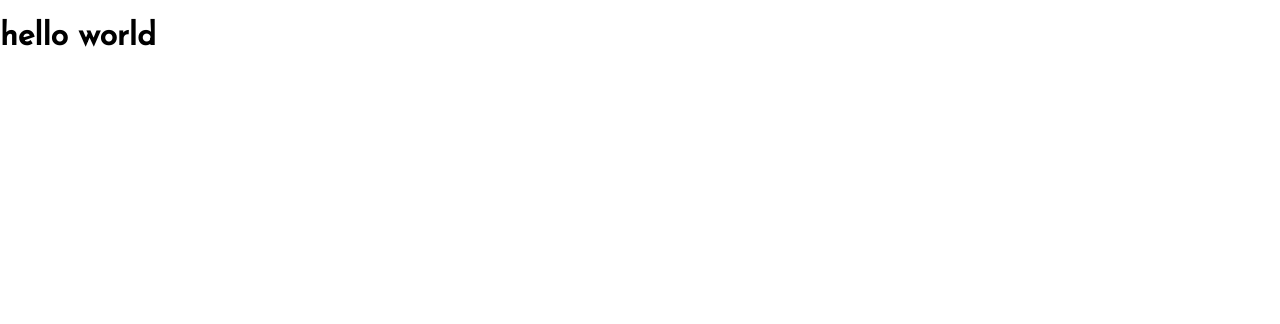
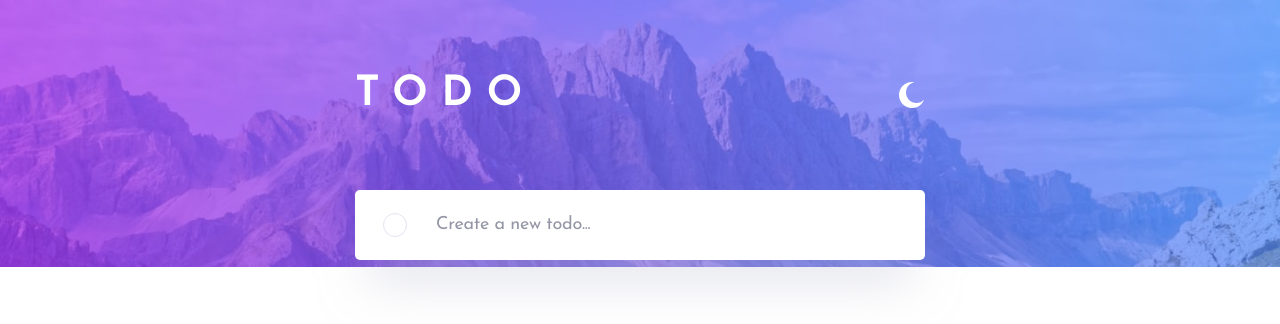
Before and after one commit to marselle13/todo-list, a React (Create React App) app: page / in a window 1280 px wide. Shown: the top 324 px of the page. Built offline with nearby package versions, Linux system fonts and the light colour scheme.

Commit message:
todo input

```diff
--- a/package.json
+++ b/package.json
@@ -3,11 +3,13 @@
   "version": "0.1.0",
   "private": true,
   "dependencies": {
+    "@reduxjs/toolkit": "^1.9.2",
     "@testing-library/jest-dom": "^5.16.5",
     "@testing-library/react": "^13.4.0",
     "@testing-library/user-event": "^13.5.0",
     "react": "^18.2.0",
     "react-dom": "^18.2.0",
+    "react-redux": "^8.0.5",
     "react-scripts": "5.0.1",
     "web-vitals": "^2.1.4"
   },
--- a/src/App.js
+++ b/src/App.js
@@ -1,8 +1,13 @@
+import { Fragment } from "react";
+import Main from "./components/Layout/Main";
+import TodoInput from "./components/Todo/TodoInput";
+
 function App() {
   return (
-    <div>
-      <h1>hello world</h1>
-    </div>
+    <Fragment>
+      <Main />
+      <TodoInput />
+    </Fragment>
   );
 }
 
--- /dev/null
+++ b/src/components/Layout/Main.jsx
@@ -0,0 +1,14 @@
+import moon from "../../assets/icon-moon.svg";
+import classes from "./Main.module.css";
+const Header = () => {
+  return (
+    <header className={classes.header}>
+      <div className={classes.nav}>
+        <h1>TODO</h1>
+        <img src={moon} alt="moon" />
+      </div>
+    </header>
+  );
+};
+
+export default Header;
--- /dev/null
+++ b/src/components/Layout/Main.module.css
@@ -0,0 +1,20 @@
+.header {
+  display: flex;
+  justify-content: center;
+  padding: 3rem 0;
+}
+
+.header .nav {
+  max-width: 570px;
+  width: 100%;
+  display: flex;
+  align-items: center;
+  justify-content: space-between;
+}
+
+.header h1 {
+  font-size: 40px;
+  line-height: 40px;
+  letter-spacing: 15px;
+  color: #fff;
+}
--- /dev/null
+++ b/src/components/Todo/TodoInput.jsx
@@ -0,0 +1,18 @@
+import Card from "../UI/Card";
+import classes from "./TodoInput.module.css";
+
+const TodoInput = () => {
+  return (
+    <Card>
+      <div className={classes.inputDiv}>
+        <input
+          type="text"
+          placeholder="Create a new todo..."
+          className={classes.todoInput}
+        />
+      </div>
+    </Card>
+  );
+};
+
+export default TodoInput;
--- /dev/null
+++ b/src/components/Todo/TodoInput.module.css
@@ -0,0 +1,37 @@
+.inputDiv {
+  width: 100%;
+}
+
+.todoInput {
+  width: 100%;
+  font-family: "josefin-sans", sans-serif;
+  outline: none;
+  border: none;
+  font-weight: 400;
+  font-size: 18px;
+  line-height: 18px;
+  letter-spacing: -0.25px;
+  color: #393a4b;
+  caret-color: #3a7cfd;
+}
+
+.todoInput::placeholder {
+  font-family: "josefin-sans", sans-serif;
+  font-weight: 400;
+  font-size: 18px;
+  line-height: 18px;
+  letter-spacing: -0.25px;
+  color: #9495a5;
+}
+
+.caret {
+  position: absolute;
+  top: 50%;
+  right: 10px;
+  transform: translateY(-50%);
+  width: 0;
+  height: 0;
+  border-style: solid;
+  border-width: 5px 0 5px 5px;
+  border-color: transparent transparent transparent #ccc;
+}
--- /dev/null
+++ b/src/components/UI/Card.jsx
@@ -0,0 +1,21 @@
+import { useState } from "react";
+import classes from "./Card.module.css";
+
+const Card = (props) => {
+  const [isChecked, setIsChecked] = useState(false);
+
+  const toggleCheckbox = () => {
+    setIsChecked((prev) => !prev);
+  };
+
+  return (
+    <div className={classes.card}>
+      <div className={classes.checkbox} onClick={toggleCheckbox}>
+        <input type="checkbox" className={isChecked ? classes.checked : ""} />
+      </div>
+      {props.children}
+    </div>
+  );
+};
+
+export default Card;
--- /dev/null
+++ b/src/components/UI/Card.module.css
@@ -0,0 +1,35 @@
+.card {
+  max-width: 570px;
+  width: 100%;
+  margin: 0 auto;
+  display: flex;
+  align-items: center;
+  gap: 24px;
+  background-color: #fff;
+  padding: 20px 24px;
+  box-shadow: 0px 35px 50px -15px rgba(194, 195, 214, 0.5);
+  border-radius: 5px;
+}
+
+.checkbox input {
+  -webkit-appearance: none;
+  appearance: none;
+  width: 24px;
+  height: 24px;
+  border-radius: 50%;
+  outline: none;
+  cursor: pointer;
+  border: 1px solid #e3e4f1;
+  display: flex;
+  justify-content: center;
+  align-items: center;
+}
+
+.checkbox input.checked {
+  background: linear-gradient(135deg, #55ddff 0%, #c058f3 100%);
+  position: relative;
+}
+
+.checkbox input.checked::before {
+  content: url(../../assets/Path.svg);
+}
--- a/src/index.css
+++ b/src/index.css
@@ -16,5 +16,9 @@ html {
 }
 
 body {
-  margin: 0;
+  background: url(./assets/bg-desktop-light.jpg);
+  background-repeat: no-repeat;
+  background-size: cover;
+  margin: 0px;
+  padding: 0px;
 }
```
Also changed, not shown: src/assets/Path.svg (added), 1 other file (tests, documents, lock files or other folders).
